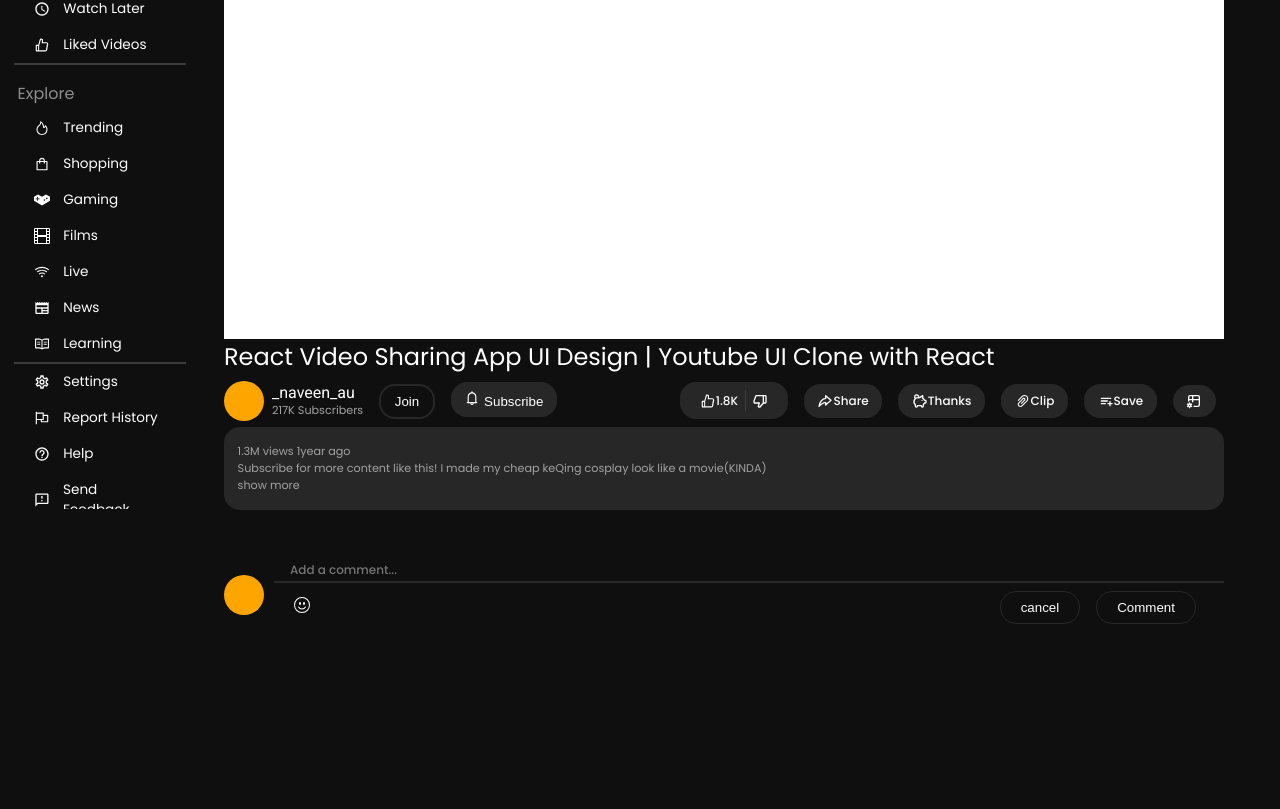
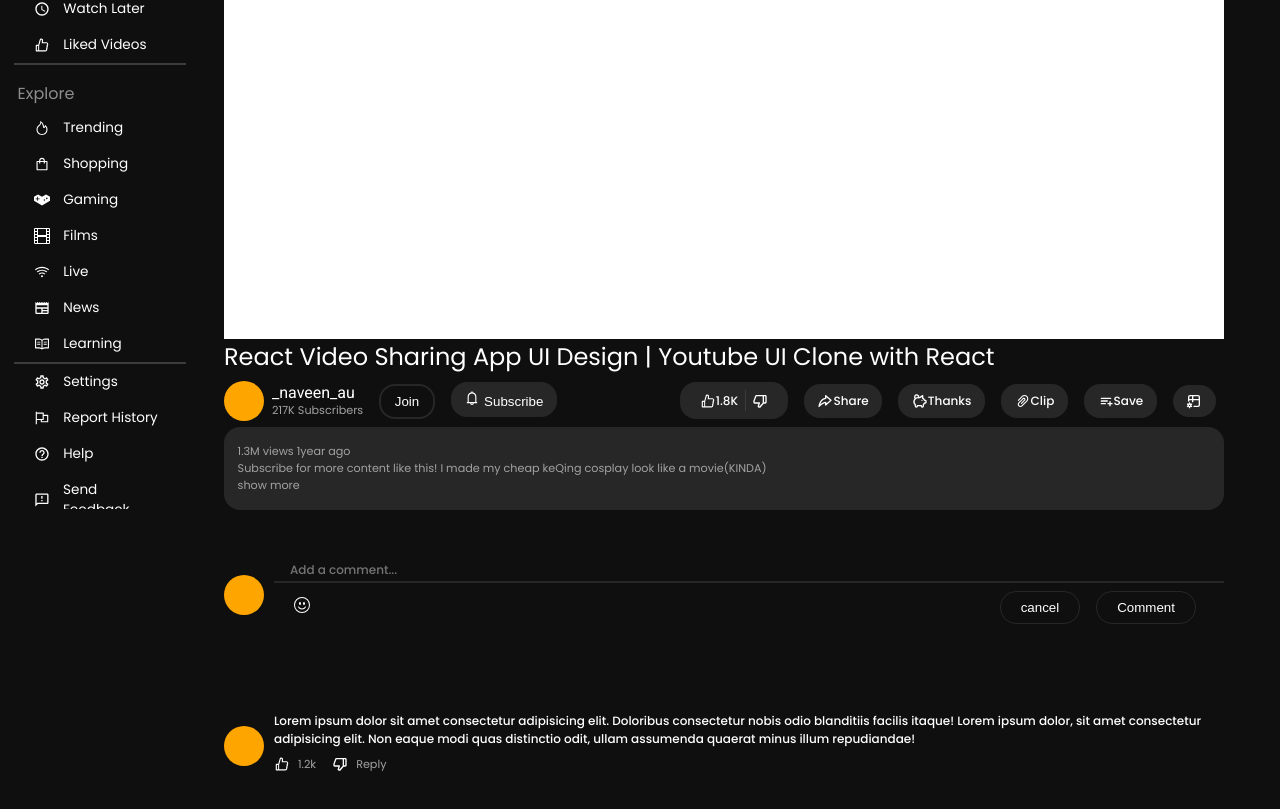
Before and after one commit to naveengitboi/youtubeclone, a React (Create React App) app in the folder client/: page /videoplay in a window 1280 px wide. Shown: the part 291-1100 px from the top of the page. Before the commit the page ends 971 px from the top, so only its background shows below. Built offline with nearby package versions, Linux system fonts and the light colour scheme; the HTML template or start-up script is replaced by a standard one.

Commit message:
public comments section done

```diff
--- /dev/null
+++ b/client/src/components/PublicComment.jsx
@@ -0,0 +1,25 @@
+import React from 'react'
+import '../css/Comments.css'
+import { AiOutlineLike } from 'react-icons/ai'
+import { BiDislike } from 'react-icons/bi'
+function PublicComment() {
+  return (
+      <div className='commentContainer'>
+        <div className="commentSub">
+            <div className="channelImage"></div>
+            <div className="comment">
+               <p className='smallTexts'>
+                Lorem ipsum dolor sit amet consectetur adipisicing elit. Doloribus consectetur nobis odio blanditiis facilis itaque! Lorem ipsum dolor, sit amet consectetur adipisicing elit. Non eaque modi quas distinctio odit, ullam assumenda quaerat minus illum repudiandae!
+               </p>
+                <div className="commentLike">
+                <AiOutlineLike/><span className='tinyTexts'>1.2k</span>
+                <BiDislike/>
+                <span className='tinyTexts'>Reply</span>
+                </div>
+            </div>
+        </div>
+    </div>
+  )
+}
+
+export default PublicComment
--- a/client/src/css/Comments.css
+++ b/client/src/css/Comments.css
@@ -1,7 +1,7 @@
 .commentContainer
 {
     width: 100%;
-    margin: 2rem 0;
+    margin: 2rem 0 1rem;
 }
 
 .commentSub
@@ -44,3 +44,19 @@
     margin:0 0.5rem ;
 
 }
+
+/* comment public */
+
+.commentLike
+{
+    margin: 0.5rem 0;
+    display: flex;
+    align-items: center;
+
+}
+
+.commentLike span
+{
+    margin: 0 1rem  0 .5rem;
+
+}
--- a/client/src/pages/VideoPlaying.jsx
+++ b/client/src/pages/VideoPlaying.jsx
@@ -4,6 +4,7 @@
 import {BiDislike} from 'react-icons/bi'
 import {TbShare3,TbPigMoney,TbTableOptions,TbPlaylistAdd} from 'react-icons/tb'
 import Comments from '../components/Comments'
+import PublicComment from '../components/PublicComment'
 function VideoPlaying() {
   return (
     <div className='videoContainer'>
@@ -47,8 +48,24 @@
           </p>
             <p className='tinyTexts'>show more</p>
         </div>
-        <div className="comments">
+        <div className="addComment">
           <Comments/>
+        </div>
+        <div className="publicComment">
+          <PublicComment/>
+          <PublicComment/>
+          <PublicComment/>
+          <PublicComment/>
+          <PublicComment/>
+          <PublicComment/>
+          <PublicComment/>
+          <PublicComment/>
+          <PublicComment/>
+          <PublicComment/>
+          <PublicComment/>
+          <PublicComment/>
+          <PublicComment/>
+          <PublicComment/>
         </div>
       </div>
     </div>
```
Also changed, not shown: client/src/css/VideoPlaying.css (line endings or trailing spaces).
